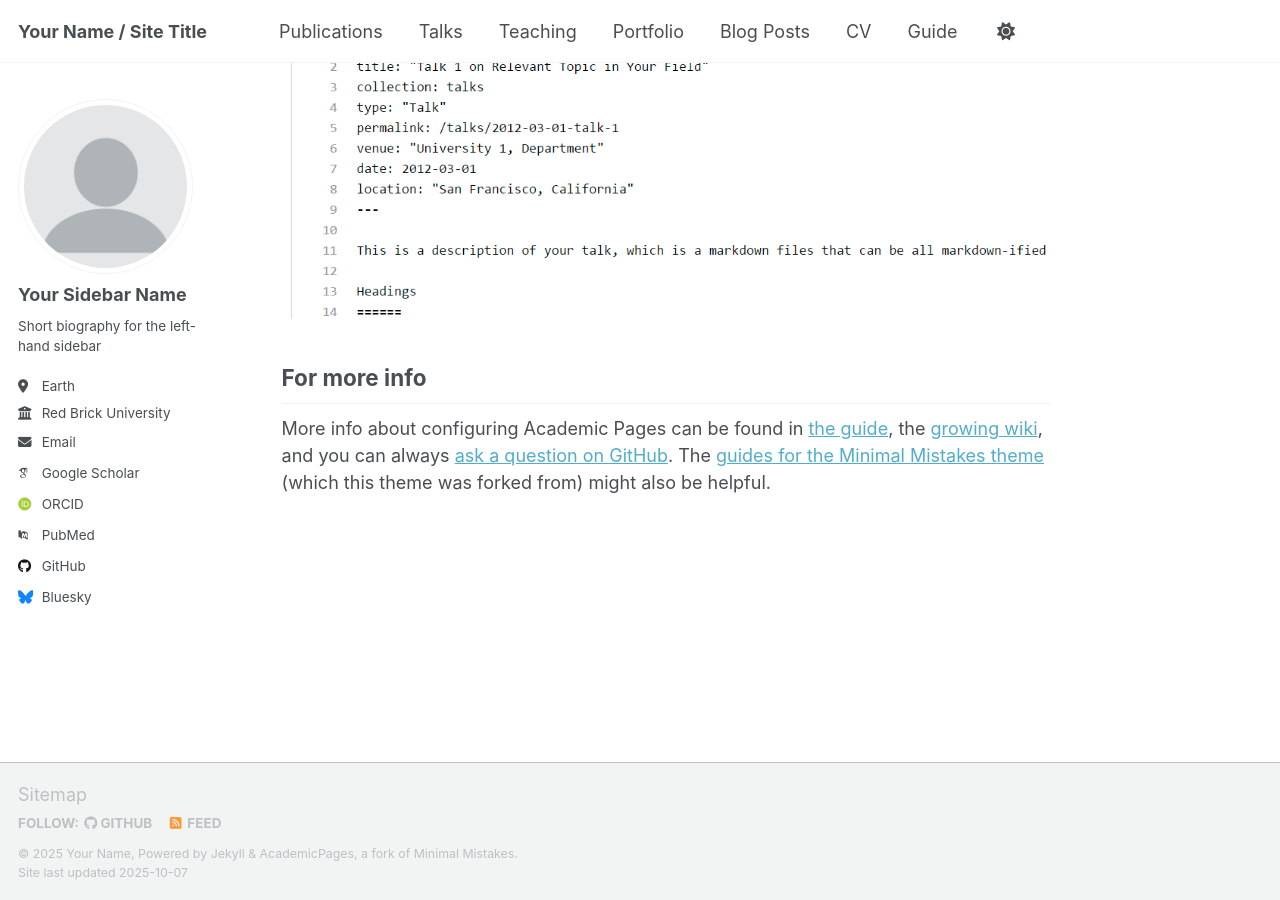
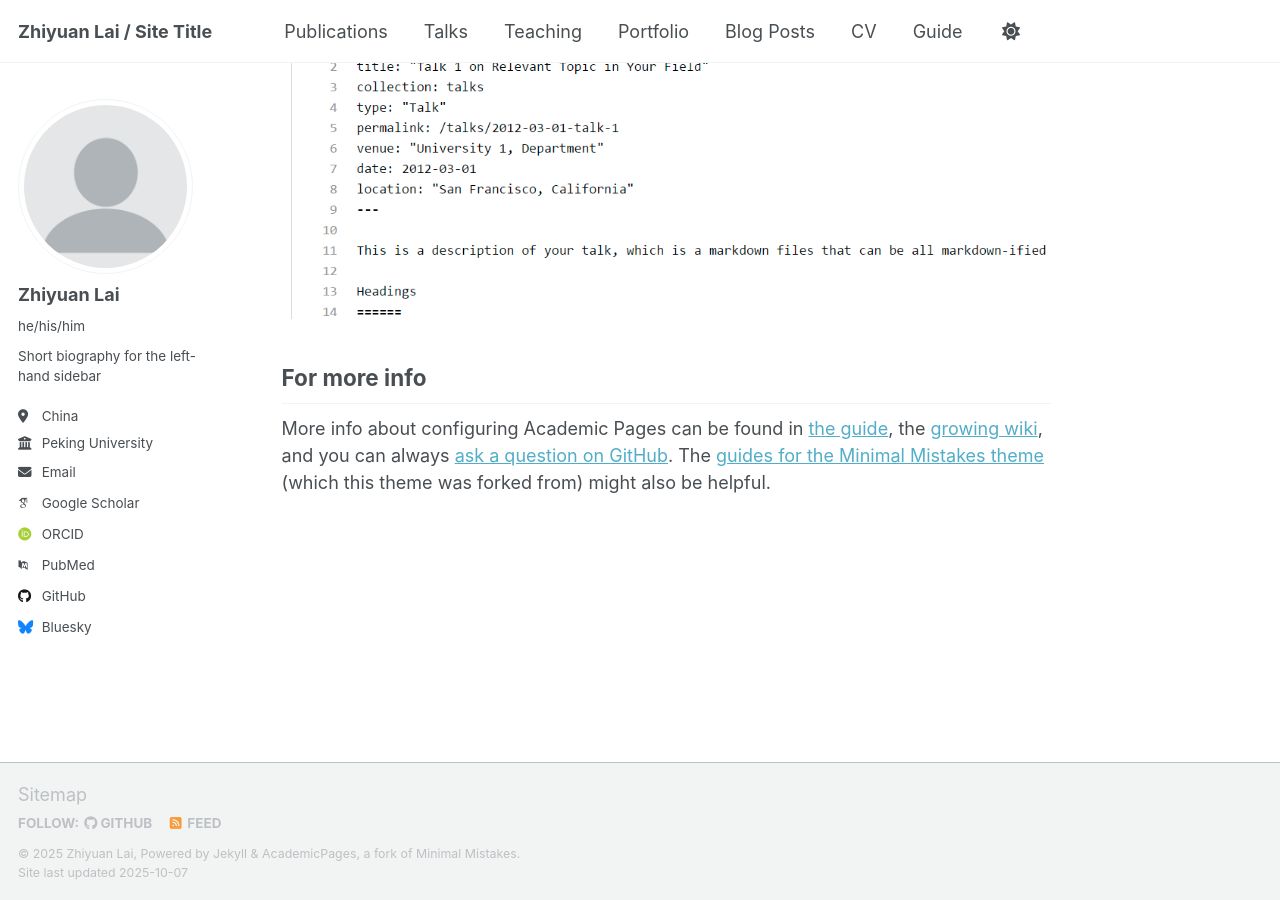
Before and after one commit to itsleol/itsleol.github.io, a Jekyll site: the page built from _pages/about.md, in a window 1280 px wide and 900 px high, scrolled down 2880 px. Built offline with Jekyll 4.4.1, drawn with Linux system fonts in a browser that asks for light colours; some web fonts are replaced; a script that is not in the unit is left out.

Commit message:
Update _config.yml

```diff
--- a/_config.yml
+++ b/_config.yml
@@ -9,11 +9,11 @@
 # Basic Site Settings
 locale                   : "en-US"
 site_theme               : "default" # Currently available options are "default", "air"
-title                    : "Your Name / Site Title"
+title                    : "Zhiyuan Lai / Site Title"
 title_separator          : "-"
-name                     : &name "Your Name"
-description              : &description "Your Name's academic portfolio"   # Update this with a general description of your site, this is the default if not overridden by a page
-url                      : https://academicpages.github.io # The base hostname & protocol for your site e.g. "https://[your GitHub username].github.io",
+name                     : &name "Zhiyuan Lai"
+description              : &description "Zhiyuan Lai's academic portfolio"   # Update this with a general description of your site, this is the default if not overridden by a page
+url                      : https://itsleol.github.io # The base hostname & protocol for your site e.g. "https://[your GitHub username].github.io",
                                                            # or if you already have some other page hosted on Github then use "https://[your GitHub username].github.io/[Your Repo Name]"
 baseurl                  : "" # the subpath of your site, e.g. "/blog"
 repository               : "academicpages/academicpages.github.io"
@@ -24,11 +24,11 @@ repository               : "academicpages/academicpages.github.io"
 author:
   # Biographic information
   avatar           : "profile.png"
-  name             : "Your Sidebar Name"
-  pronouns         : # example: "she/her"
+  name             : "Zhiyuan Lai"
+  pronouns         : "he/his/him"
   bio              : "Short biography for the left-hand sidebar"
-  location         : "Earth"
-  employer         : "Red Brick University"
+  location         : "China"
+  employer         : "Peking University"
   uri              : # URL
   email            : "none@example.org"
 
```
